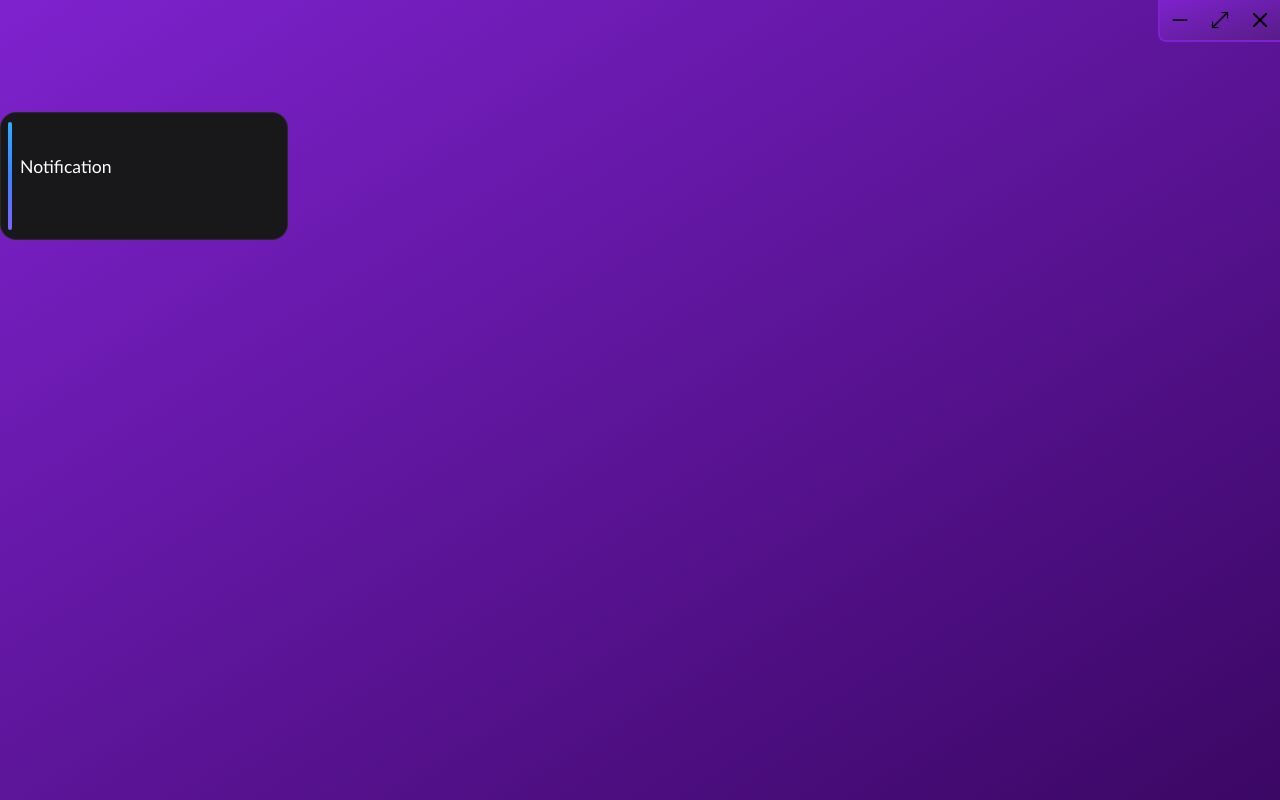
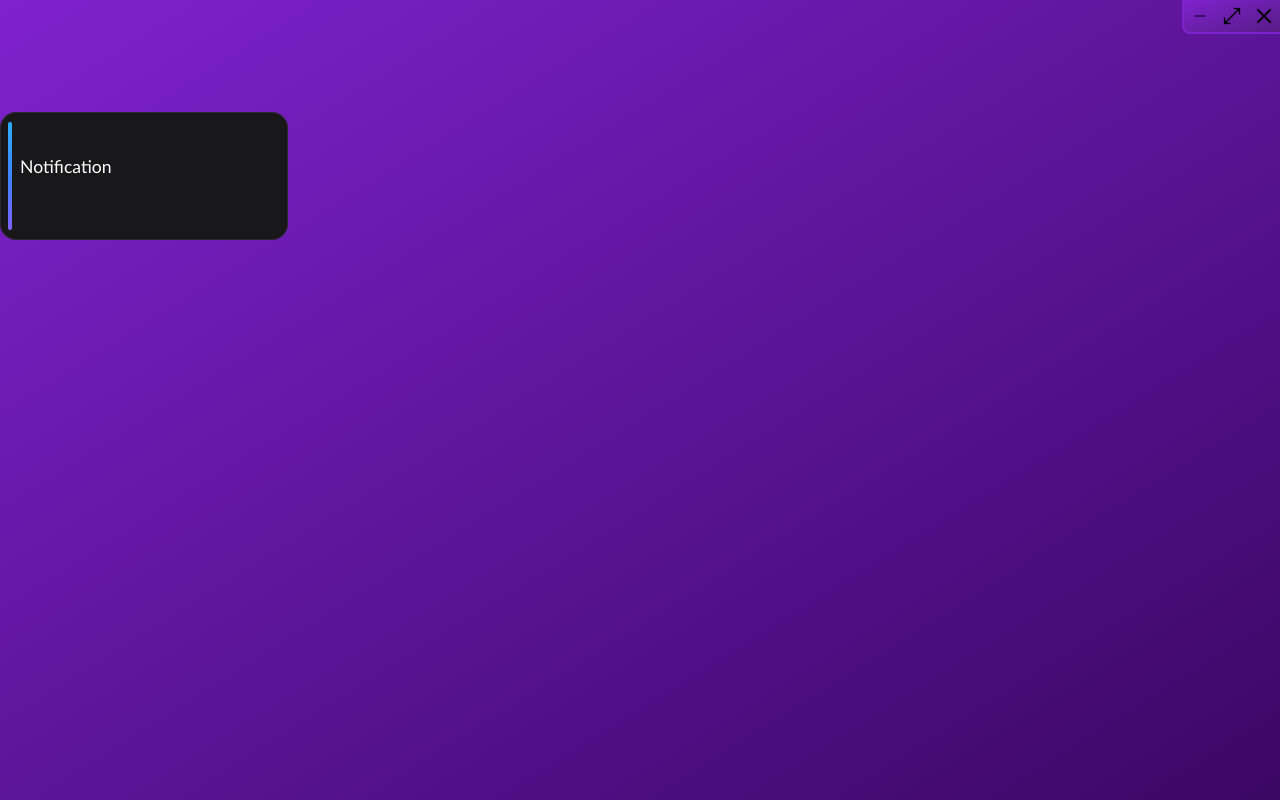
Before and after one commit to SleepyKingdom/SleepyLauncher, a React (Vite) app: page / in a window 1280 px wide. Built offline with nearby package versions, Linux system fonts and the light colour scheme.

Commit message:
fixed copy paste and text selection

```diff
--- a/electron/main.ts
+++ b/electron/main.ts
@@ -37,6 +37,8 @@ function createWindow() {
     icon: path.join(process.env.VITE_PUBLIC, 'electron-vite.svg'),
     webPreferences: {
       preload: path.join(__dirname, 'preload.mjs'),
+      nodeIntegration: true,
+      contextIsolation: false
     },
   })
 
--- a/src/App.tsx
+++ b/src/App.tsx
@@ -1,12 +1,14 @@
 import TopBar from './pages/TopBar'
 import NotificationCard from './components/NotificationCard'
-
+import useDisableCopyPaste from './functions/useDisableCopyPaste'
 
 function App() {
+  useDisableCopyPaste({ enableOnInputFields: true });
 
   return (
     <>
-      <div className='h-screen w-screen bg-gradient-to-br from-purple-700 to-purple-950'>
+
+      <div className='select-none h-screen w-screen bg-gradient-to-br from-purple-700 to-purple-950'>
         <TopBar />
         <NotificationCard />
 
--- /dev/null
+++ b/src/functions/useDisableCopyPaste.tsx
@@ -0,0 +1,27 @@
+// In useDisableCopyPaste.tsx
+import { useEffect } from 'react';
+
+interface UseDisableCopyPasteOptions {
+  enableOnInputFields?: boolean;
+}
+
+const useDisableCopyPaste = (options: UseDisableCopyPasteOptions = {}) => {
+  useEffect(() => {
+    const handler = (event: ClipboardEvent) => {
+      if (options.enableOnInputFields && event.target instanceof HTMLInputElement) {
+        return;
+      }
+      event.preventDefault();
+    };
+
+    document.addEventListener('copy', handler);
+    document.addEventListener('paste', handler);
+
+    return () => {
+      document.removeEventListener('copy', handler);
+      document.removeEventListener('paste', handler);
+    };
+  }, [options.enableOnInputFields]); // Only re-run effect if options.change
+};
+
+export default useDisableCopyPaste;
--- a/src/pages/TopBar.tsx
+++ b/src/pages/TopBar.tsx
@@ -20,14 +20,14 @@ function TopBar() {
         <header className="h-28">
             <nav className="flex justify-between">
                 <div className="flex-grow">
-                    <div className="draggable h-10 p-2 "></div>
+                    <div className="draggable h-8 p-1"></div>
                 </div>
                 <div className="icon-bar flex bg-gradient-to-br from-purple-700 to-purple-900 border-solid border-b-2 border-l-2 border-gradient-to-br border-purple-700 rounded-bl-lg">
-                    <Icon src={MinusIcon} className="hover:bg-gradient-to-br from-gray-300 to-gray-500 h-10 w-10 p-2 rounded-bl-lg" />
-                    <button onClick={handleResizeClick} className="hover:bg-gradient-to-br from-gray-300 to-gray-500 h-10 w-10 p-2">
+                    <Icon src={MinusIcon} className="hover:bg-gray-500 h-8 w-8 p-2 rounded-bl-lg red" />
+                    <button onClick={handleResizeClick} className="hover:bg-gray-500 h-8 w-8 p-1">
                         <Icon src={getResizeIcon()} />
                     </button>
-                    <Icon src={CloseIcon} className="hover:bg-gradient-to-br from-red-700 to-red-950 h-10 w-10 p-2" />
+                    <Icon src={CloseIcon} className="hover:bg-red-500 h-8 w-8 p-1" />
                 </div>
             </nav>
         </header>
```
